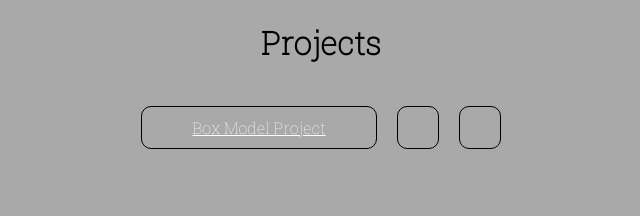
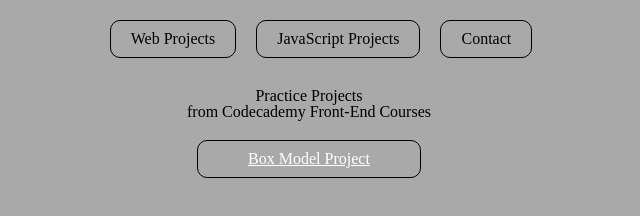
Before and after one commit to misty-whitehead/mwhitehead, a plain HTML site: page index.html in a window 1280 px wide. Shown: the whole page, without its empty margins (319-959 px from the left). Drawn offline with Linux system fonts and the light colour scheme.

Commit message:
Update index.html

```diff
--- a/index.html
+++ b/index.html
@@ -1,15 +1,28 @@
 <!DOCTYPE html>
 <html>
   <head>
+      <link href="reset.css" rel="stylesheet" />
       <link href="portStyle.css" rel="stylesheet" />
   </head>
 
   <body>
-    <h1>Projects</h1>
-    <ul>
-      <li><a href="box-model-index.html">Box Model Project</a></li>
-      <li></li>
-      <li></li>
-    </ul>
+    <header>
+      <nav class="top">
+        <ul class="topNav">
+
+            <li>Web Projects</li>
+            <li>JavaScript Projects</li>
+            <li>Contact</li>
+        </ul>
+      </nav>
+    </header>
+    <div>
+        <h1>Practice Projects</h1>
+        <h6><em>from Codecademy Front-End Courses</em></h6>
+        <ul class="projects">
+          <li class="item"><a href="box-model-index.html">Box Model Project</a></li>
+
+        </ul>
+    </div>
   </body>
 </html>
```
